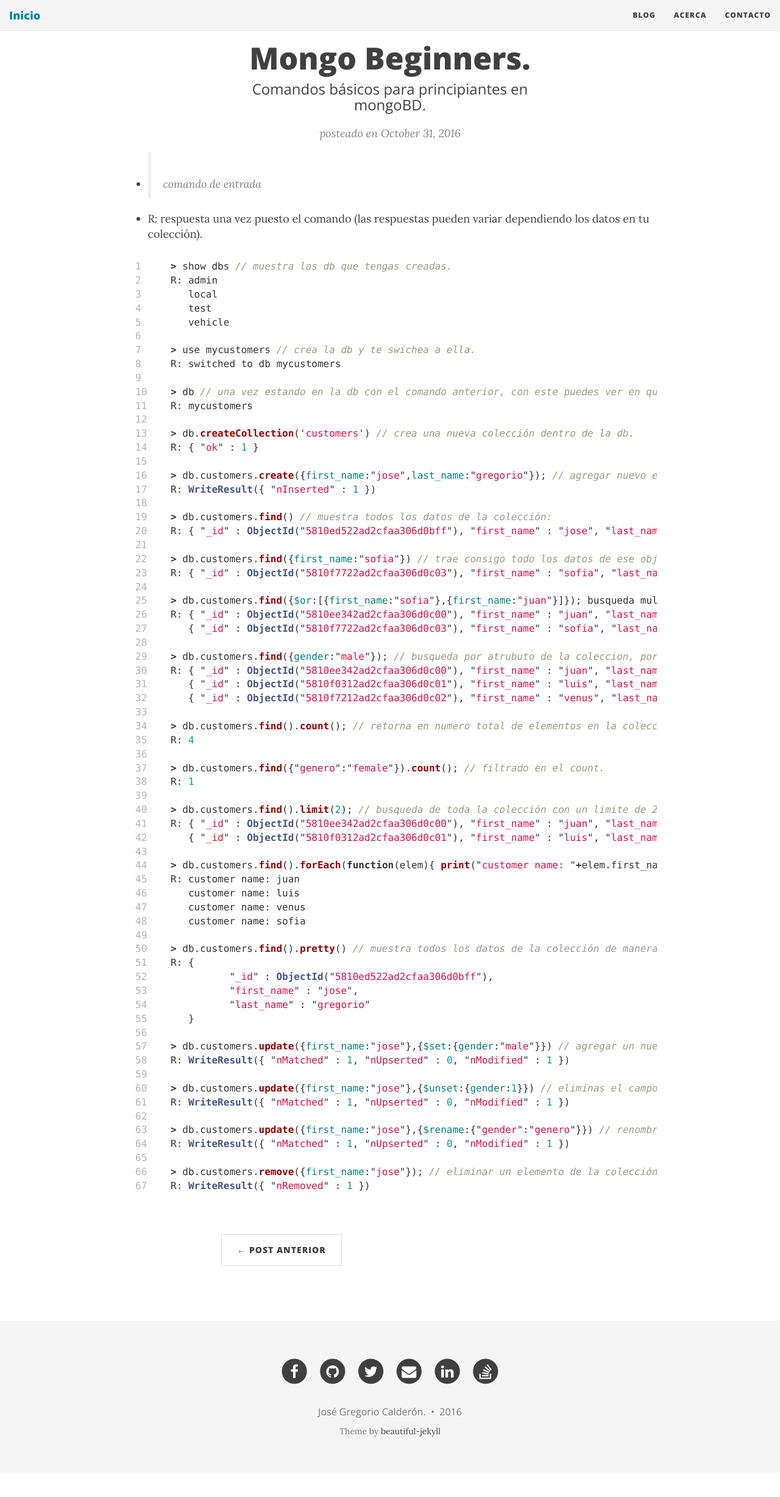
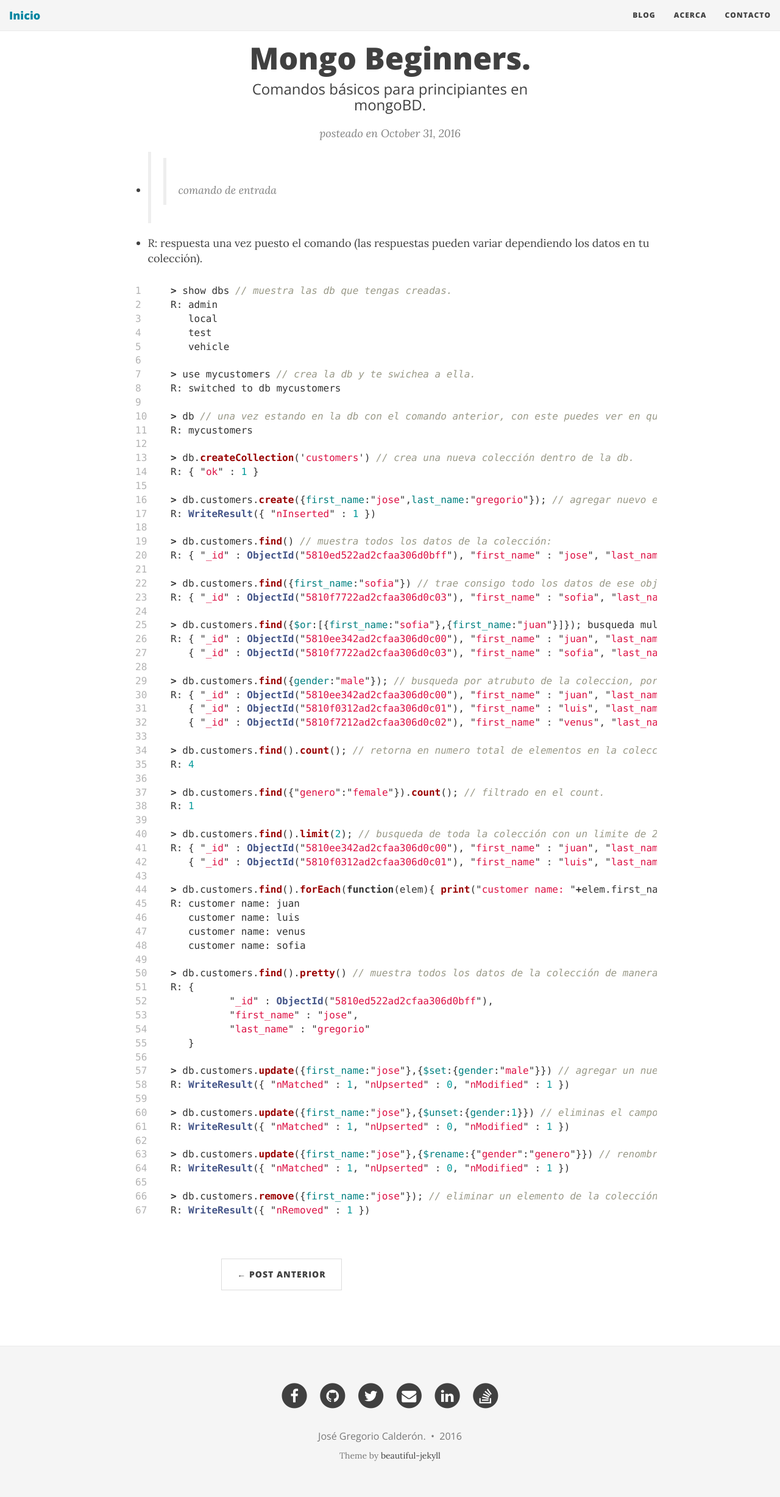
Before and after one commit to josegoyo/josegoyo.github.io, a Jekyll site: the page built from _posts/2016-10-31-mongoB-beginners.md, in a window 1280 px wide. Shown: the whole page at 61% size. Built offline with Jekyll 4.4.1, drawn with Linux system fonts in a browser that asks for light colours; nearby versions of some CDN libraries; comment, search, counter and statistics services are not loaded; before the commit the page ends 2415 px from its top, so only the background shows below that.

Commit message:
prueba para el >

```diff
--- a/_posts/2016-10-31-mongoB-beginners.md
+++ b/_posts/2016-10-31-mongoB-beginners.md
@@ -4,7 +4,7 @@ title: Mongo Beginners.
 subtitle: Comandos básicos para principiantes en mongoBD.
 ---
 
-* > comando de entrada
+* > > comando de entrada
 * R: respuesta una vez puesto el comando (las respuestas pueden variar dependiendo los datos en tu colección).
 
 {% highlight javascript linenos %}
```
